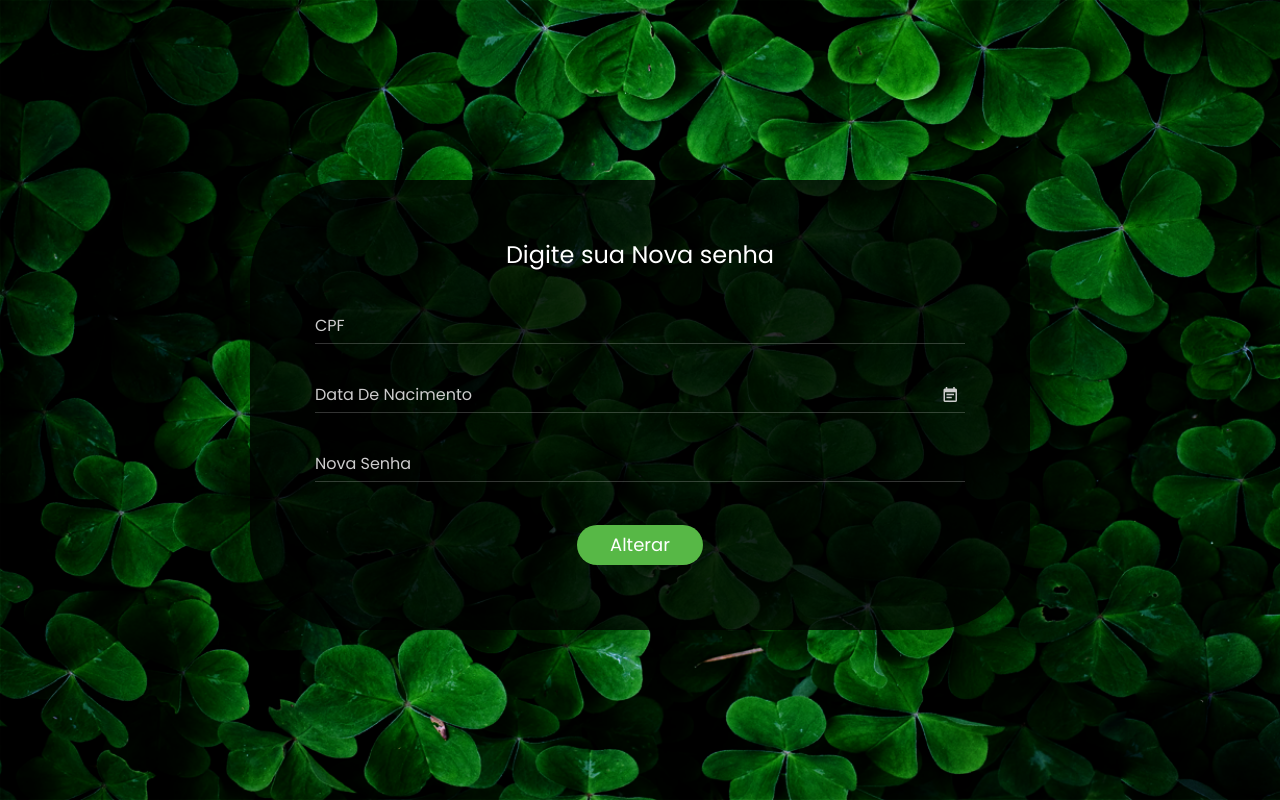
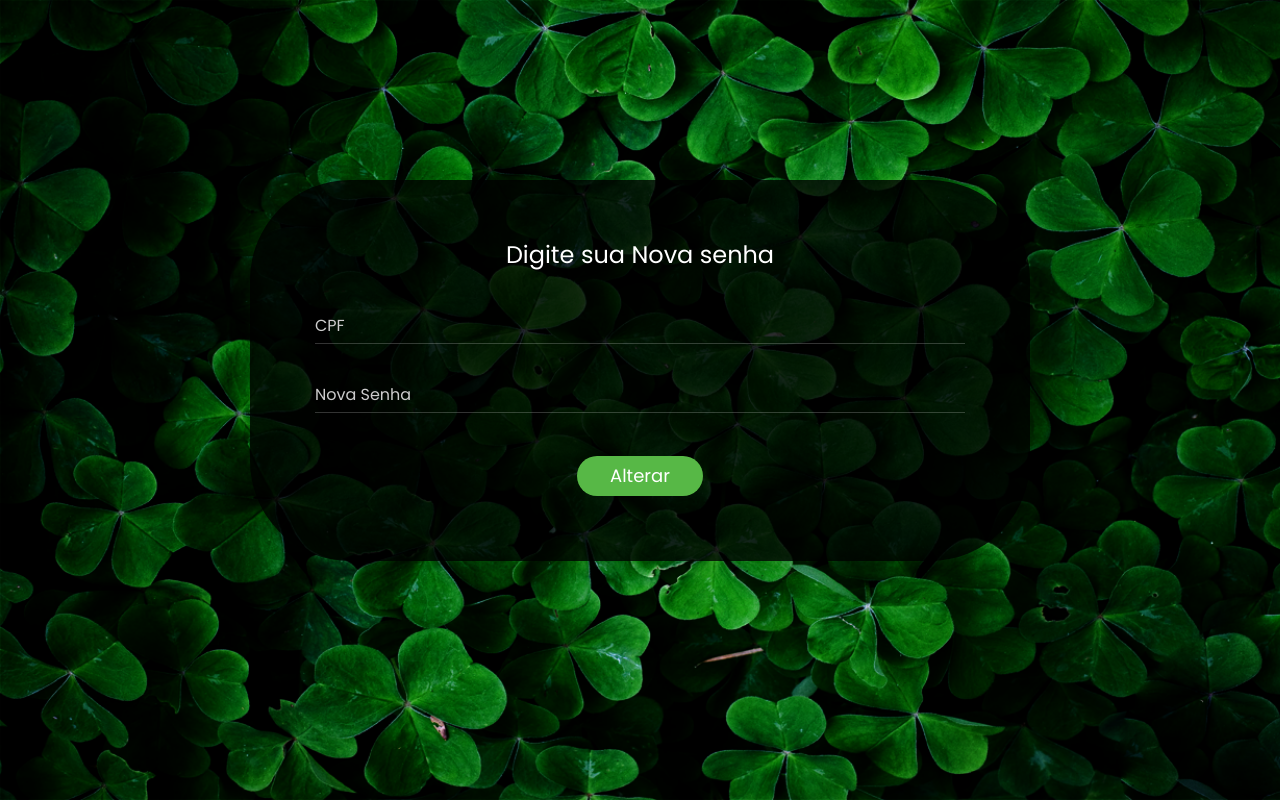
Before and after one commit to vitoravelarmartins/BigLeaf-nojs, a PHP site: page /senha.php in a window 1280 px wide. Run offline with PHP 8.4, Linux system fonts and the light colour scheme.

Commit message:
Modificação de arquivo nova senha

```diff
--- a/php/alterar_senha/senha.php
+++ b/php/alterar_senha/senha.php
@@ -43,14 +43,11 @@ session_start();
                         <div class="input-group">
                             <input class="input--style-3" type="text" placeholder="CPF" name="CPF">
                            </div>
-                        <div class="input-group">
-                            <input class="input--style-3 js-datepicker" type="text" placeholder="Data De Nacimento" name="birthday">
-                            <i class="zmdi zmdi-calendar-note input-icon js-btn-calendar"></i>
-                        </div>
+
 
 
                          <div class="input-group">
-                         <input class="input--style-3" type="password" placeholder="Nova Senha" name="Senha">
+                         <input class="input--style-3" type="password" placeholder="Nova Senha" name="new_senha">
                         </div>
 
                                       <div class="p-t-10" style="text-align:center">
```
Also changed, not shown: php/alterar_senha/Verificador-alterar.php (added), php/alterar_senha/alterar.php (deleted).
